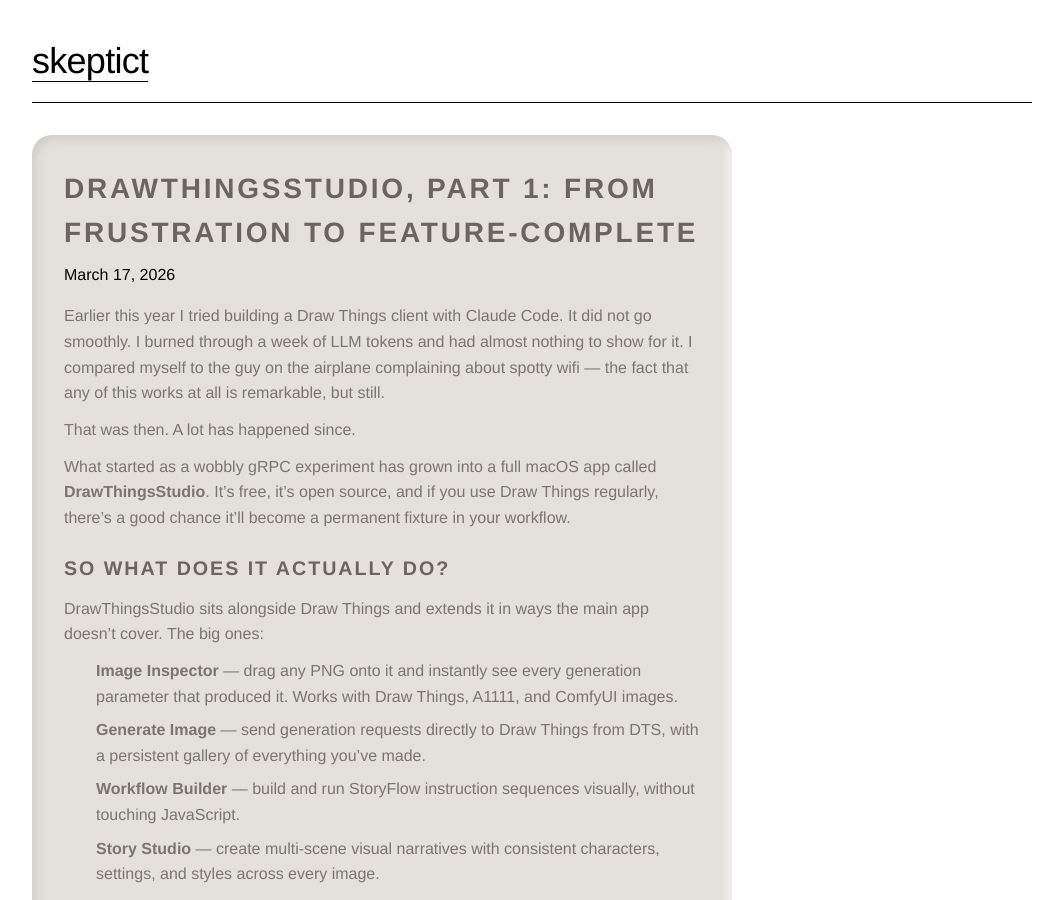
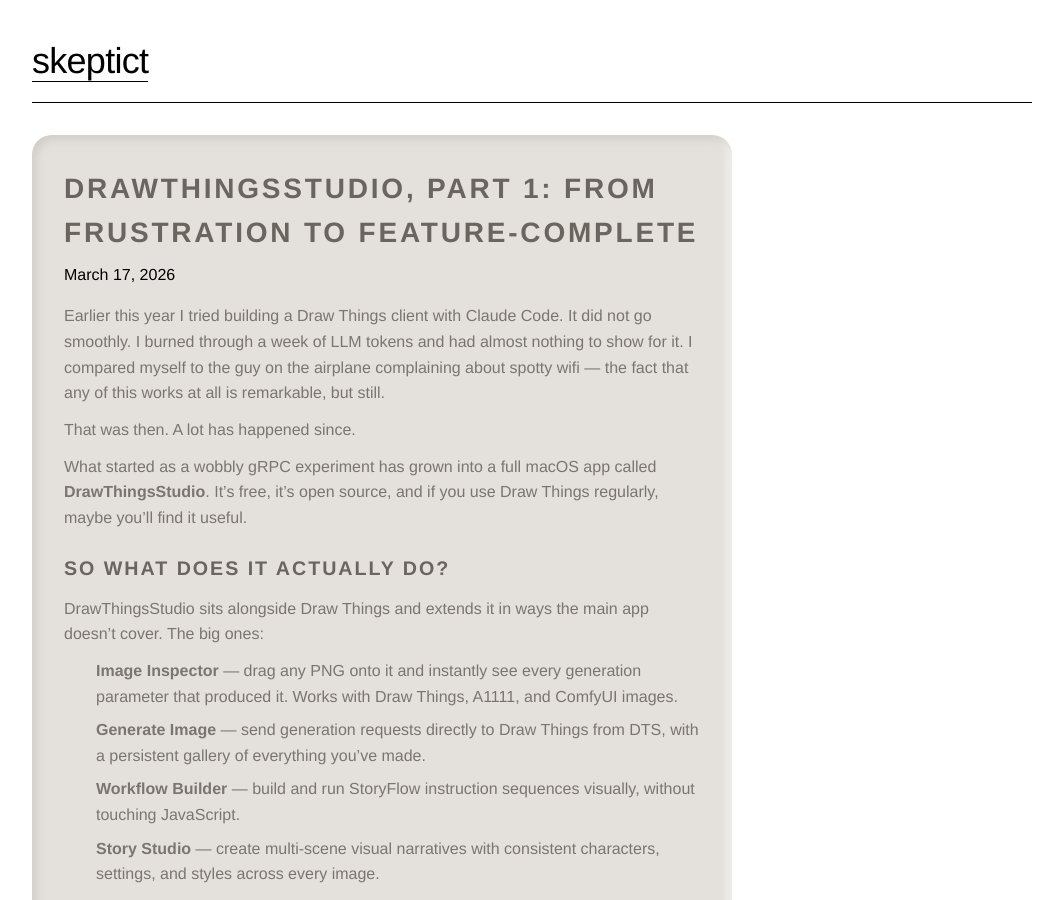
Before and after one commit to skeptict/skeptict.github.io, a Jekyll site: the page built from _posts/2026-03-17-drawthingsstudio-intro.md, in a window 1280 px wide and 900 px high. Shown: the whole window, without its empty margins (108-1171 px from the left). Built offline with Jekyll 4.4.1, drawn with Linux system fonts in a browser that asks for light colours.

Commit message:
tone down intro claim to more humble framing
Co-Authored-By: Claude Sonnet 4.6 <noreply@anthropic.com>

```diff
--- a/_posts/2026-03-17-drawthingsstudio-intro.md
+++ b/_posts/2026-03-17-drawthingsstudio-intro.md
@@ -8,7 +8,7 @@ Earlier this year I tried building a Draw Things client with Claude Code. It did
 
 That was then. A lot has happened since.
 
-What started as a wobbly gRPC experiment has grown into a full macOS app called **DrawThingsStudio**. It's free, it's open source, and if you use Draw Things regularly, there's a good chance it'll become a permanent fixture in your workflow.
+What started as a wobbly gRPC experiment has grown into a full macOS app called **DrawThingsStudio**. It's free, it's open source, and if you use Draw Things regularly, maybe you'll find it useful.
 
 ## So what does it actually do?
 
```
